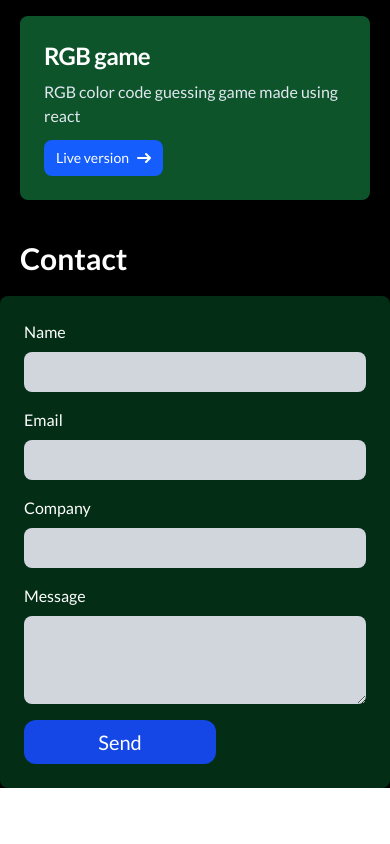
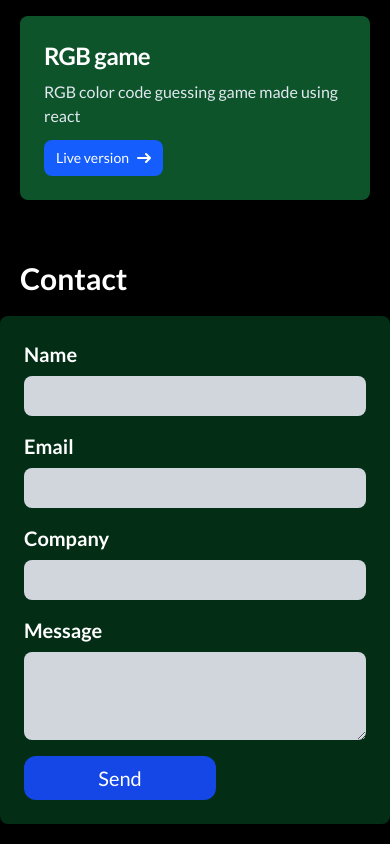
Before and after one commit to Elanngo-Madheswaran/portfolio, a SvelteKit app in the folder myweb/: page / in a window 390 px wide. Shown: the part 3744-4588 px from the top of the page. Before the commit the page ends 4532 px from the top, so only its background shows below. Built offline with nearby package versions, Linux system fonts and the light colour scheme.

Commit message:
contact form styling

```diff
--- a/myweb/src/routes/+page.svelte
+++ b/myweb/src/routes/+page.svelte
@@ -148,27 +148,26 @@ let { form , data } = $props();
             </script>
 
             <div id="contact" class="flex flex-col">
-                <div class="md:w-3/4 self-center w-full sm:m-5 sm:p-5 flex flex-col">
+                <div class="md:w-3/4 self-center w-full sm:p-5 flex flex-col m-5">
                     <h3 class="dark:text-white text-green-900 font-bold text-3xl m-5">Contact</h3>
-                    <form method="POST" class="flex flex-col bg-green-700 dark:bg-green-950 p-6 rounded-lg shadow text-white">
+                    <form method="POST" class="flex flex-col bg-green-700 dark:bg-green-950 p-6 rounded-lg shadow text-white md:w-3/4 w-full self-center">
                         {#if form?.error}
                         <p class="text-red-400 mb-3">I am expirencing few issues, Please try again later or email directly through <a href="mailto:elanngo@disroot.org" class="text-blue-400">elanngo@disroot.org</a></p>
                         {/if}
                         {#if form?.success == true}
                             <p class="text-green-300 mb-3">Mail Sent Successfully , I will contact you within 48 hours.</p>
                         {:else}
-                            <label for="name" class="mb-2 font-medium">Name</label>
-                            <input id="name" type="text" name="name" required class="mb-4 p-2 rounded-lg text-black dark:text-black bg-gray-300" />
+                            <label for="name" class="mb-2 font-bold text-xl">Name</label>
+                            <input id="name" type="text" name="name" required class="mb-4 p-2 rounded-lg text-black dark:text-black dark:bg-gray-300 bg-white" />
 
-                            <label for="email" class="mb-2 font-medium">Email</label>
-                            <input id="email" type="email" name="email" required class="mb-4 p-2 rounded-lg text-black dark:text-black bg-gray-300" />
+                            <label for="email" class="mb-2 font-bold text-xl">Email</label>
+                            <input id="email" type="email" name="email" required class="mb-4 p-2 rounded-lg text-black dark:text-black dark:bg-gray-300 bg-white" />
 
-                            <label for="company" class="mb-2 font-medium">Company</label>
-                            <input id="company" type="text" name="company" class="mb-4 p-2 rounded-lg text-black dark:text-black bg-gray-300" />
+                            <label for="company" class="mb-2 font-bold text-xl">Company</label>
+                            <input id="company" type="text" name="company" class="mb-4 p-2 rounded-lg text-black dark:text-black dark:bg-gray-300 bg-white" />
 
-                            <label for="message" class="mb-2 font-medium">Message</label>
-                            <textarea id="message" name="message" required rows="3" class="mb-4 p-2 rounded-lg text-black dark:text-black bg-gray-300"></textarea>
-
+                            <label for="message" class="mb-2 font-bold text-xl">Message</label>
+                            <textarea id="message" name="message" required rows="3" class="mb-4 p-2 rounded-lg text-black dark:text-black dark:bg-gray-300 bg-white"></textarea>
                             <input type="submit" value="Send" class="w-48 p-2 bg-blue-700 text-white hover:bg-blue-800 transition hover:-translate-y-1.5 hover:scale-110 rounded-xl text-xl cursor-pointer" />
                         {/if}
                     </form>
```
